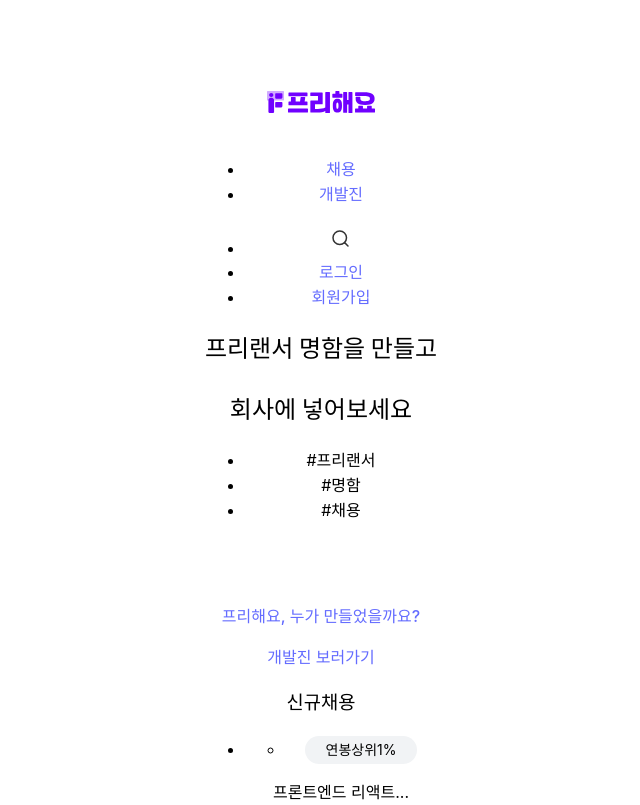
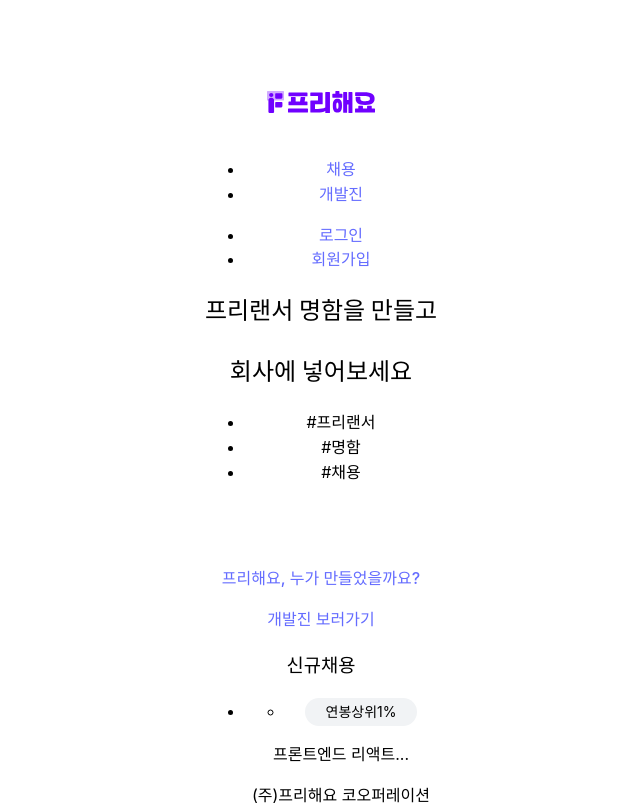
Before and after one commit to heoh06/freehaeyo, a React (Vite) app in the folder freehaeyo/: page / in a window 1280 px wide. Shown: the top 805 px of the page, without its empty margins (319-959 px from the left). Built offline with nearby package versions, Linux system fonts and the light colour scheme; grey boxes are pictures that could not be loaded.

Commit message:
chore:검색 아이콘 주석화/차후 과업으로

```diff
--- a/freehaeyo/src/Components/Common/Header.jsx
+++ b/freehaeyo/src/Components/Common/Header.jsx
@@ -12,7 +12,7 @@ function Header(){
                 <li><Link to="/developer">개발진</Link></li>
             </ul>
             <ul>
-                <li><img src={Search} alt="검색"/></li>
+                {/* <li><img src={Search} alt="검색"/></li> */}
                 <li><Link to="/login">로그인</Link></li>
                 <li><Link to="/signup">회원가입</Link></li>
             </ul>
```
